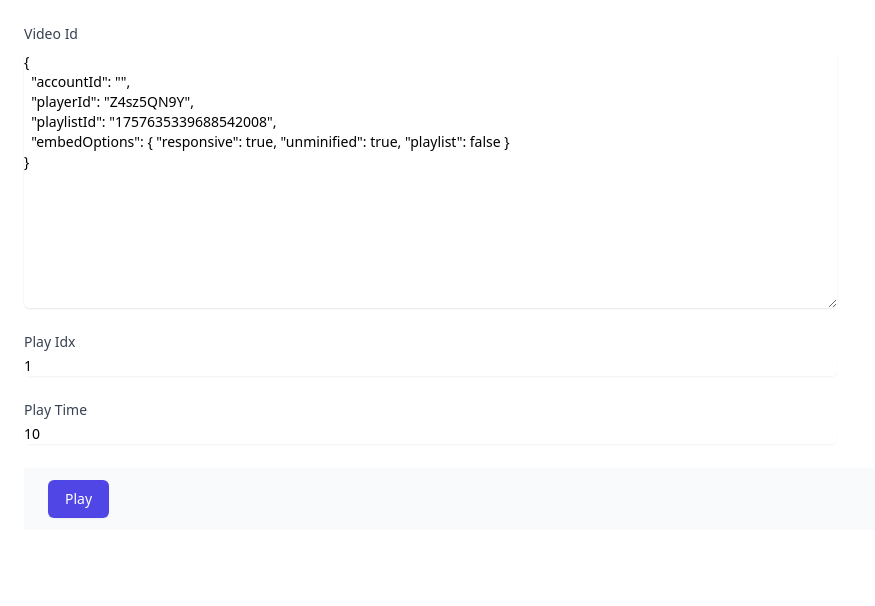
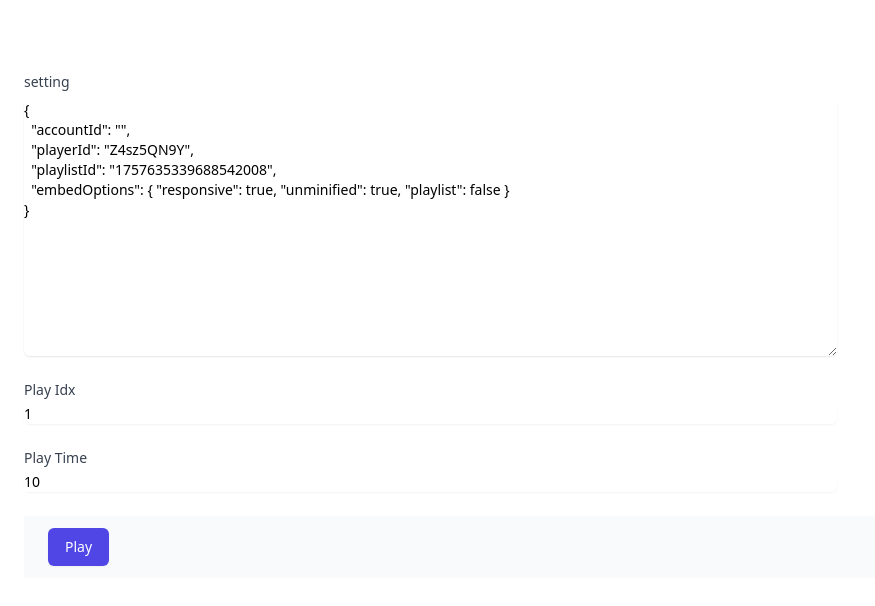
Before and after one commit to thanapol-hypcode/bcplayer-nuxtjs, a Nuxt app: page / in a window 1280 px wide. Shown: the top 606 px of the page, without its empty margins (0-875 px from the left). Built offline with nearby package versions, Linux system fonts and the light colour scheme.

Commit message:
set playlist item and start time

```diff
--- a/app.vue
+++ b/app.vue
@@ -1,6 +1,10 @@
 <template>
   <div class="mt-5 md:col-span-2 md:mt-0">
     <div class="space-y-6 bg-white px-4 py-5 sm:p-6">
+
+      <div class="px-6 py-4 pb-2">
+        <div id="player_container"></div>
+      </div>
 
       <!--      <div class="grid grid-cols-3 gap-6">-->
       <!--        <div class="col-span-3 sm:col-span-2">-->
@@ -53,7 +57,7 @@
 
       <div class="grid grid-cols-3 gap-6">
         <div class="col-span-3 sm:col-span-2">
-          <label for="setting" class="block text-sm font-medium text-gray-700">Video Id</label>
+          <label for="setting" class="block text-sm font-medium text-gray-700">setting</label>
           <div class="mt-1 flex rounded-md shadow-sm">
             <textarea name="setting" v-model="setting"
                       placeholder='player loader config'
@@ -138,33 +142,16 @@ export default {
   methods: {
     play() {
       try {
-        // console.log(this.setting);
         const config = JSON.parse(this.setting)
-        // const { vdoId, playlistId, ep, time } = this.setting;
-
         this.buildPlayer(config, parseInt(this.playIdx), parseInt(this.playTime))
       } catch (e) {
         console.log(window);
         console.error(e)
       }
-      // loadScript(this.playerUrl).then(() => {
-      //   try {
-      //     console.log(this.setting);
-      //     const config = JSON.parse(this.setting)
-      //     // const { vdoId, playlistId, ep, time } = this.setting;
-      //
-      //     this.buildPlayer(config)
-      //   } catch (e) {
-      //     console.log(window);
-      //     console.error(e)
-      //   }
-      // })
     },
     buildPlayer(config, playIdx, playTime) {
       const player_container = document.getElementById('player_container');
-      // const brightcovePlayerLoader = window['brightcovePlayerLoader'];
-
-      // const {vdoId, playlistId, ep, time} = config;
+      player_container.innerHTML = ''
 
       const params = {
         ...config,
@@ -175,8 +162,7 @@ export default {
       console.log(playIdx);
       console.log(playTime);
 
-      player_container.innerHTML = ''
-
+      brightcovePlayerLoader.reset();
       brightcovePlayerLoader(params).then(function (success) {
         const player = success.ref;
         console.log(`player: `, player);
```
